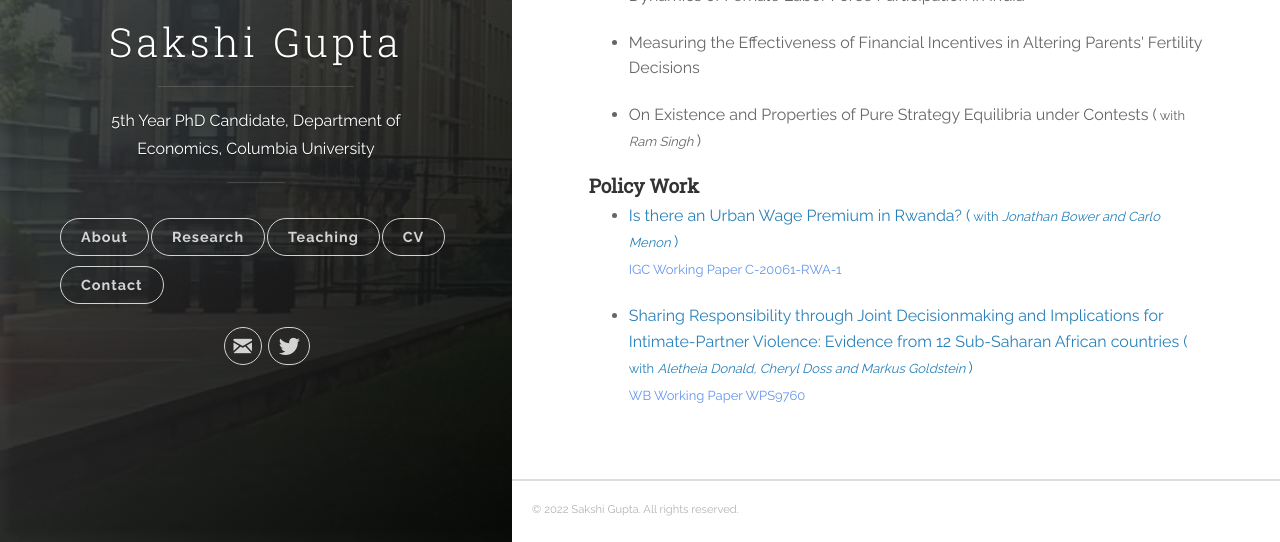
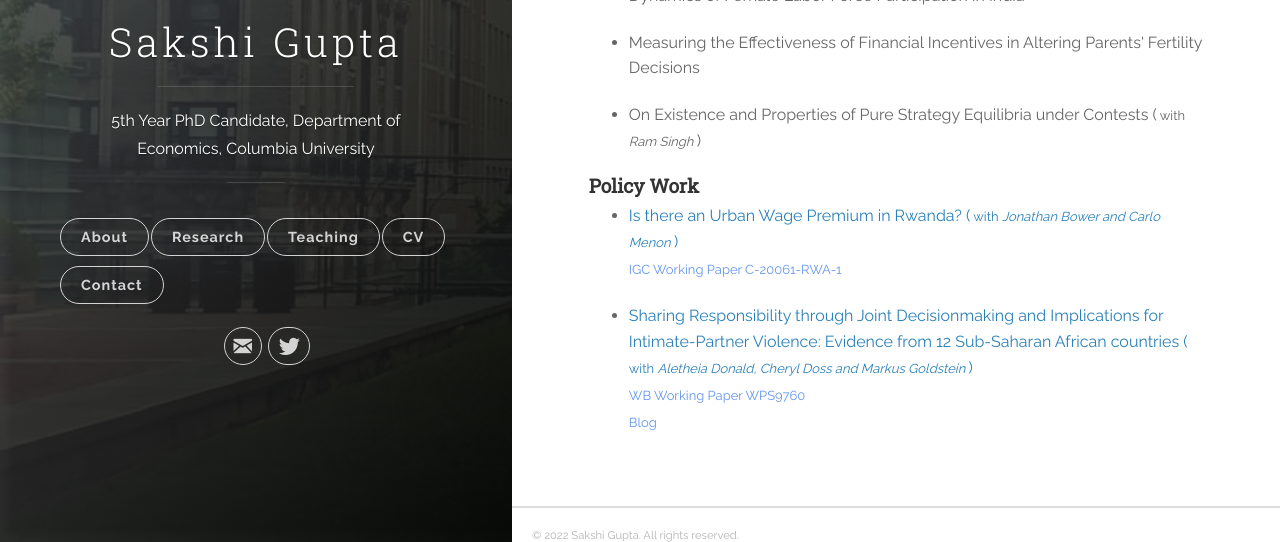
Before and after one commit to Gupta-Sakshi/Gupta-Sakshi.github.io, a Jekyll site: the page built from _posts/2018-06-13-research.markdown, in a window 1280 px wide and 971 px high, cut to the strip 429-971 px from the top of the window. Built offline with Jekyll 4.4.1, drawn with Linux system fonts in a browser that asks for light colours.

Commit message:
Update 2018-06-13-research.markdown

```diff
--- a/_posts/2018-06-13-research.markdown
+++ b/_posts/2018-06-13-research.markdown
@@ -58,5 +58,5 @@ ICT dampens traditional information frictions, but not marketing barriers.</font
 
   <ul>
   <li><font size="3"><span style="color:#6495ed"><a href="https://documents1.worldbank.org/curated/en/255851630330267060/pdf/Sharing-Responsibility-through-Joint-Decision-Making-and-Implications-for-Intimate-Partner-Violence-Evidence-from-12-Sub-Saharan-African-Countries.pdf" style="color:#2980b9;" target="_blank">Sharing Responsibility through Joint Decisionmaking and Implications for Intimate-Partner Violence: Evidence from 12 Sub-Saharan African countries (<font size="2"> with <em>Aletheia Donald, Cheryl Doss and Markus Goldstein</em> </font>)</a></span></font>
-  <br/><font size="2"><a href="https://documents.worldbank.org/en/publication/documents-reports/documentdetail/255851630330267060/sharing-responsibility-through-joint-decision-making-and-implications-for-intimate-partner-violence-evidence-from-12-sub-saharan-african-countries" style="color:#6495ed;"> WB Working Paper WPS9760 </a></font></li>
+  <br/><font size="2"><a href="https://documents.worldbank.org/en/publication/documents-reports/documentdetail/255851630330267060/sharing-responsibility-through-joint-decision-making-and-implications-for-intimate-partner-violence-evidence-from-12-sub-saharan-african-countries" style="color:#6495ed;"> WB Working Paper WPS9760 </a></font> <br/><font size="2"><a href="https://blogs.worldbank.org/developmenttalk/joint-decision-making-protective-african-women-and-why" style="color:#6495ed;"> Blog </a></font> </li>
 </ul>
```
